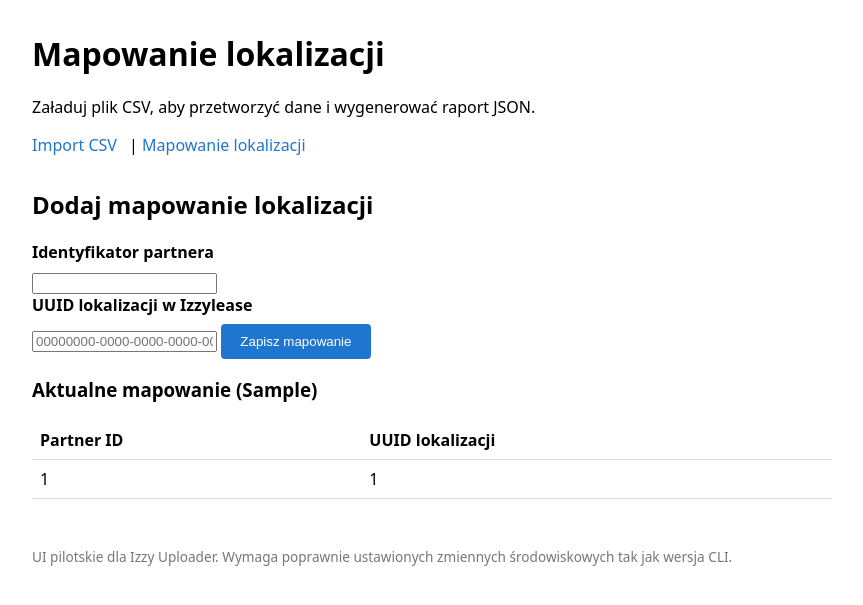
After one commit to kameel77/izzy-uploader, a Flask app: template src/izzy_uploader_web/templates/locations.html in a window 1280 px wide. The commit adds this page. Shown: the top 605 px of the page, without its empty margins (208-1071 px from the left). Run offline with Flask 3, Linux system fonts and the light colour scheme; the template is opened without the code that fills it: most values are stand-ins (such as "Sample title", 1, 10 or a date in 2020).

Commit message:
Enable location mapping management in Flask UI

```diff
--- a/src/izzy_uploader_web/app.py
+++ b/src/izzy_uploader_web/app.py
@@ -22,6 +22,11 @@ from flask import (
 from izzy_uploader.client import IzzyleaseClient
 from izzy_uploader.config import ServiceConfig
 from izzy_uploader.csv_loader import load_vehicles_from_csv
+from izzy_uploader.normalizers import (
+    get_location_map_path,
+    load_location_map,
+    save_location_map,
+)
 from izzy_uploader.pipelines.import_pipeline import VehicleSynchronizer
 from izzy_uploader.state import VehicleStateStore
 
@@ -101,6 +106,32 @@ def create_app() -> Flask:
             return redirect(url_for("web.index"))
         return send_file(entry["path"], as_attachment=True, download_name=entry["filename"])
 
+    @bp.route("/locations", methods=["GET", "POST"])
+    def locations() -> str:
+        mapping = load_location_map()
+
+        if request.method == "POST":
+            partner_id = (request.form.get("partner_id") or "").strip()
+            location_uuid = (request.form.get("location_uuid") or "").strip()
+
+            if not partner_id or not location_uuid:
+                flash("Wprowadź numer partnera i UUID lokalizacji.", "error")
+            else:
+                mapping[partner_id] = location_uuid
+                try:
+                    save_location_map(mapping)
+                    flash("Mapowanie zapisane.", "success")
+                    return redirect(url_for("web.locations"))
+                except Exception as exc:  # pragma: no cover - filesystem failure
+                    flash(f"Nie udało się zapisać mapowania: {exc}", "error")
+
+        mapping_items = sorted(load_location_map().items())
+        return render_template(
+            "locations.html",
+            mapping=mapping_items,
+            map_path=get_location_map_path(),
+        )
+
     app.register_blueprint(bp)
     return app
 
--- a/src/izzy_uploader_web/templates/base.html
+++ b/src/izzy_uploader_web/templates/base.html
@@ -19,6 +19,10 @@
       .summary { margin: 1rem 0; }
       .summary ul { list-style: none; padding: 0; }
       .summary li { margin: 0.25rem 0; }
+      table { border-collapse: collapse; width: 100%; margin-top: 1rem; }
+      th, td { padding: 0.5rem; border-bottom: 1px solid #ddd; text-align: left; }
+      nav { margin-top: 0.5rem; }
+      nav a { color: #1f76d1; text-decoration: none; margin-right: 0.5rem; }
       footer { margin-top: 3rem; font-size: 0.85rem; color: #777; }
     </style>
   </head>
@@ -26,6 +30,10 @@
     <header>
       <h1>{{ title or 'Izzy Uploader' }}</h1>
       <p>Załaduj plik CSV, aby przetworzyć dane i wygenerować raport JSON.</p>
+      <nav>
+        <a href="{{ url_for('web.index') }}">Import CSV</a> |
+        <a href="{{ url_for('web.locations') }}">Mapowanie lokalizacji</a>
+      </nav>
     </header>
 
     {% with messages = get_flashed_messages(with_categories=true) %}
--- /dev/null
+++ b/src/izzy_uploader_web/templates/locations.html
@@ -0,0 +1,37 @@
+{% extends 'base.html' %}
+{% set title = 'Mapowanie lokalizacji' %}
+
+{% block content %}
+  <h2>Dodaj mapowanie lokalizacji</h2>
+  <form method="post" action="{{ url_for('web.locations') }}">
+    <label for="partner_id">Identyfikator partnera</label>
+    <input id="partner_id" name="partner_id" type="text" required />
+
+    <label for="location_uuid">UUID lokalizacji w Izzylease</label>
+    <input id="location_uuid" name="location_uuid" type="text" required placeholder="00000000-0000-0000-0000-000000000000" />
+
+    <button type="submit">Zapisz mapowanie</button>
+  </form>
+
+  <h3>Aktualne mapowanie ({{ map_path }})</h3>
+  {% if mapping %}
+    <table>
+      <thead>
+        <tr>
+          <th>Partner ID</th>
+          <th>UUID lokalizacji</th>
+        </tr>
+      </thead>
+      <tbody>
+        {% for partner_id, uuid in mapping %}
+          <tr>
+            <td>{{ partner_id }}</td>
+            <td>{{ uuid }}</td>
+          </tr>
+        {% endfor %}
+      </tbody>
+    </table>
+  {% else %}
+    <p>Brak zdefiniowanych mapowań.</p>
+  {% endif %}
+{% endblock %}
```
Also changed, not shown: READ.md (+1 -0 lines), src/izzy_uploader/normalizers.py (+37 -9 lines), start_local.md (+1 -0 lines).
